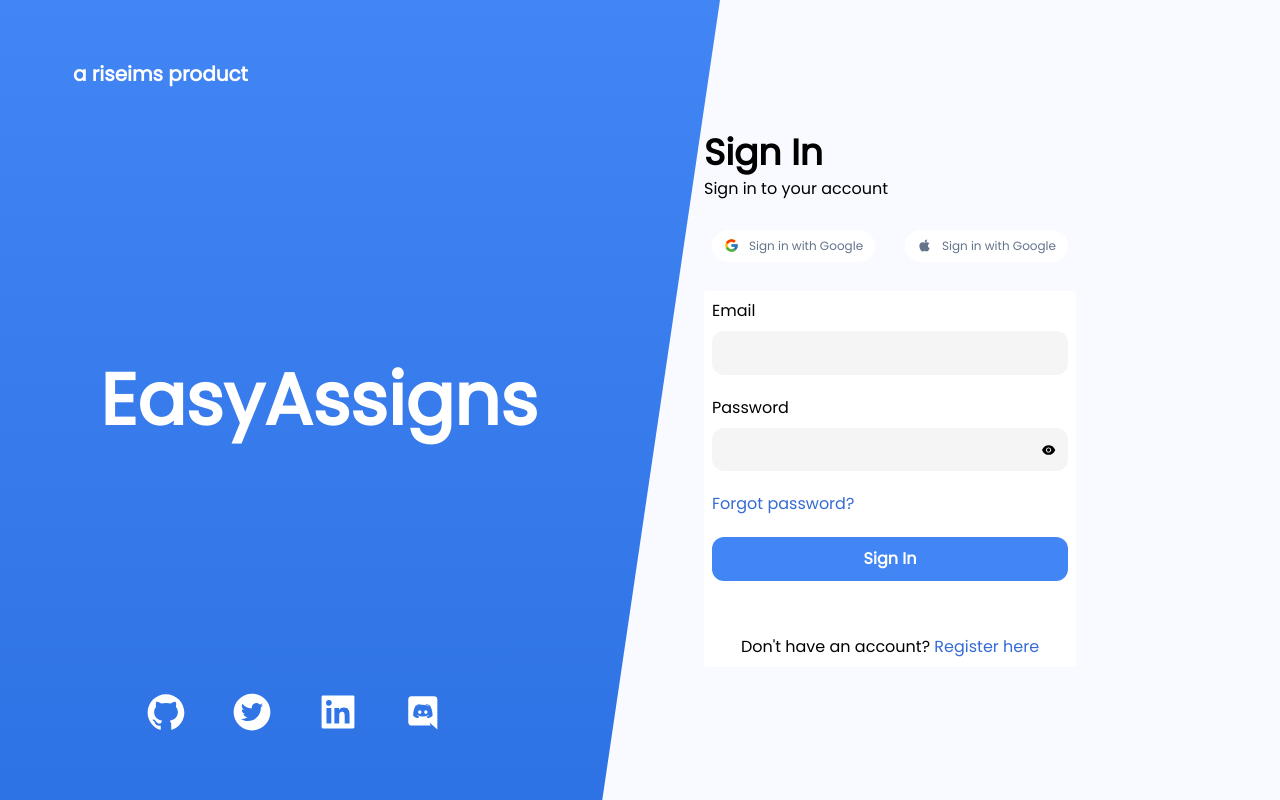
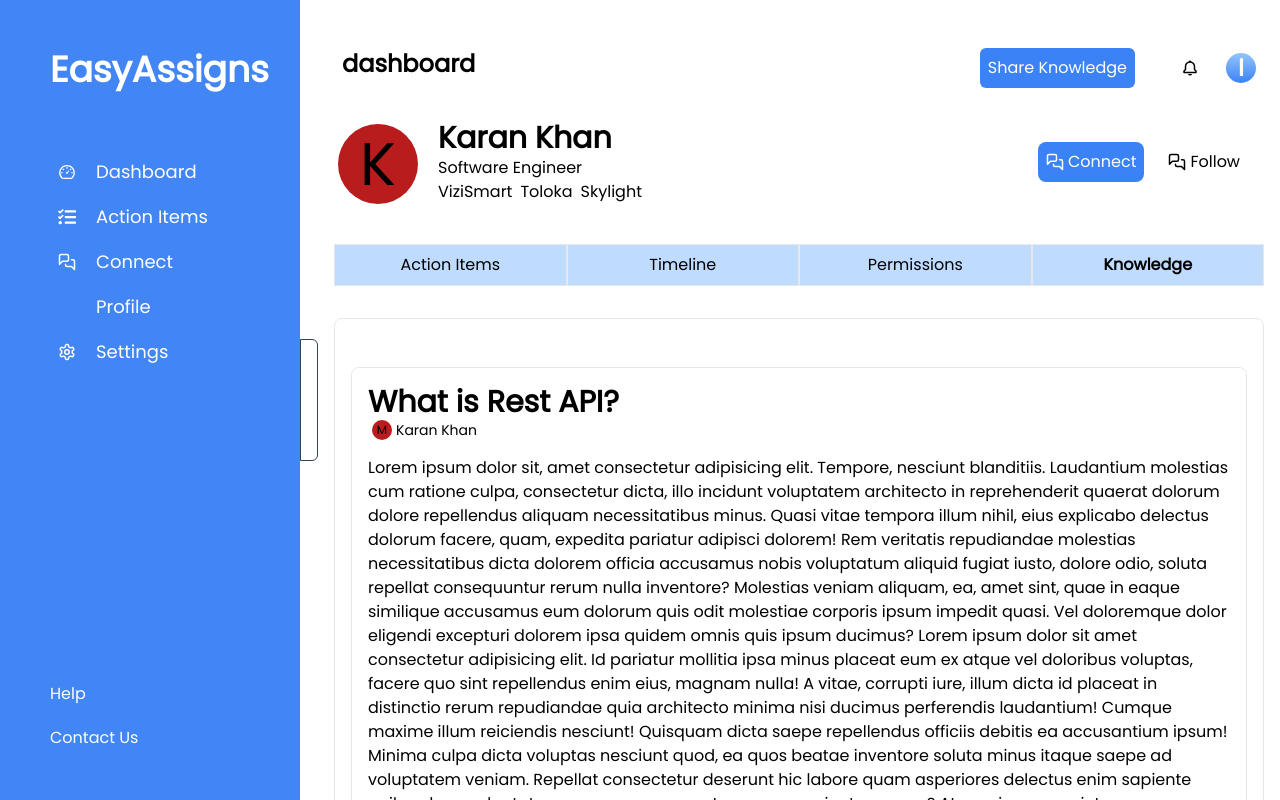
Before and after one commit to myselfims/assigner_frontend, a React (Vite) app: page /view-user in a window 1280 px wide. Before the commit this address led to /login. Built offline with nearby package versions, Linux system fonts and the light colour scheme; some icons are missing.

Commit message:
ui changes create knowlege section

```diff
--- a/src/App.jsx
+++ b/src/App.jsx
@@ -19,6 +19,9 @@
 import MobileNav from "./components/MobileNav";
 import LandingPage from "./pages/landing page/LandingPage";
 import BaseLayout from "./pages/BaseLayout";
+import ViewUser from "./pages/view user/ViewUser";
+import ShareKnowledge from "./pages/share knowledge/ShareKnowledge";
+import Projects from "./pages/projects/Projects";
 
 
 function App() {
@@ -29,12 +32,12 @@
     <div className={`flex max-sm:p-[10px] w-screen ${!darkMode?'bg-black text-white':'bg-white text-black'}`}>
 
       {pathname != '/login' && '/signup' && pathname != '/'?
-      <div className="nav">
+      <div className="nav static">
         <Navigation />
         <MobileNav/>
       </div>:null}
 
-      <div className="max-sm:my-10 max-sm:p-0 w-full">
+      <div className="max-sm:my-10 max-sm:p-0 w-full h-screen overflow-hidden">
         <Routes>
           <Route path='/' element={<LandingPage />}/>
           <Route element={<BaseLayout/>} >
@@ -45,6 +48,9 @@
             <Route path='/mnjusers' element={<ManageUsers/>}/>
             <Route path='/profile' element={<Profile/>}/>
             <Route path='/settings' element={<Settings/>}/>
+            <Route path='/view-user' element={<ViewUser/>}/>
+            <Route path='/share-knowledge' element={<ShareKnowledge/>}/>
+            <Route path='/projects' element={<Projects/>}/>
           </Route>
         </Routes>
 
--- a/src/components/Navigation.jsx
+++ b/src/components/Navigation.jsx
@@ -21,9 +21,9 @@
   const [close, setClose] = useState(false)
 
   useEffect(()=>{
-    if (pathname != "/login" && pathname != "/signup" && pathname != '/'){
-      getAuthInfo().token?null:navigate('/login')
-    }
+    // if (pathname != "/login" && pathname != "/signup" && pathname != '/'){
+    //   getAuthInfo().token?null:navigate('/login')
+    // }
   },[])
 
   return (
--- a/src/components/SearchBar.jsx
+++ b/src/components/SearchBar.jsx
@@ -8,15 +8,15 @@
     const dispatch = useDispatch()
 
   return (
-    <div className="taskSearch flex items-center">
+    <div className="taskSearch flex items-center px-3 py-1 rounded-xl border-2 w-96 justify-between">
       <input
         onChange={(e)=>setQuery(e.target.value)}
         onKeyDown={(e)=>handler(e.target.value)}
         type="text"
         placeholder="Search tasks..."
-        className="px-3 py-1 rounded-xl border-2 outline-blue-200 w-96"
+        className="w-full outline-none"
       />
-      <BsSearch className="w-5 mx-4 cursor-pointer hover:opacity-70 h-5 " />
+      <BsSearch className="w-5 cursor-pointer hover:opacity-70 h-5 " />
     </div>
   );
 };
--- a/src/components/TopNav.jsx
+++ b/src/components/TopNav.jsx
@@ -3,7 +3,7 @@
 import { BsSearch } from "react-icons/bs";
 import { useSelector } from "react-redux";
 import { MdLogout } from "react-icons/md";
-import { useLocation, useNavigate } from "react-router-dom";
+import { Link, useLocation, useNavigate } from "react-router-dom";
 
 const TopNav = () => {
   const navigate = useNavigate();
@@ -19,7 +19,7 @@
   return (
     <>
       {pathname=='/'? null :
-    <div className="head justify-between w-full my-6 flex">
+    <div className="head justify-between w-full my-6 flex sticky top-1 bg-white rounded-lg py-2 px-2">
       <h1 className="font-bold text-2xl">{current}</h1>
       <div className="flex items-center">
         <div className=" hidden items-center border-2 px-4 rounded-full">
@@ -30,6 +30,7 @@
           />
           <BsSearch className="w-[12px] h-[12px] " />
         </div>
+        <Link to={'/share-knowledge'} className="bg-blue-500 text-white p-2 rounded-md">Share Knowledge</Link>
         <div className="flex items-center">
           <BiBell className="mr-[27px] ml-[46px] w-[18px] cursor-pointer h-[20px]" />
           <div
--- /dev/null
+++ b/src/components/knowledge card/KnowledgeCard.jsx
@@ -0,0 +1,67 @@
+import React from "react";
+import { BiLike, BiSolidLike } from "react-icons/bi";
+import { FaRegComment } from "react-icons/fa";
+
+const KnowledgeCard = () => {
+  return (
+    <div className="body w-full my-8 border p-4 rounded-lg">
+      <div className="header w-full flex items-center">
+        <div className="">
+          <h1 className="text-3xl font-semibold">What is Rest API?</h1>
+
+          <div className="flex items-center">
+            <div className="w-5 h-5 hover:border-2 border-black bg-red-700 mx-1 p-2 flex justify-center rounded-full items-center text-xs">
+              M
+            </div>
+            <p className="text-sm">Karan Khan</p>
+          </div>
+        </div>
+      </div>
+
+      <div className="my-4">
+        <p>
+          Lorem ipsum dolor sit, amet consectetur adipisicing elit. Tempore,
+          nesciunt blanditiis. Laudantium molestias cum ratione culpa,
+          consectetur dicta, illo incidunt voluptatem architecto in
+          reprehenderit quaerat dolorum dolore repellendus aliquam
+          necessitatibus minus. Quasi vitae tempora illum nihil, eius explicabo
+          delectus dolorum facere, quam, expedita pariatur adipisci dolorem! Rem
+          veritatis repudiandae molestias necessitatibus dicta dolorem officia
+          accusamus nobis voluptatum aliquid fugiat iusto, dolore odio, soluta
+          repellat consequuntur rerum nulla inventore? Molestias veniam aliquam,
+          ea, amet sint, quae in eaque similique accusamus eum dolorum quis odit
+          molestiae corporis ipsum impedit quasi. Vel doloremque dolor eligendi
+          excepturi dolorem ipsa quidem omnis quis ipsum ducimus? Lorem ipsum
+          dolor sit amet consectetur adipisicing elit. Id pariatur mollitia ipsa
+          minus placeat eum ex atque vel doloribus voluptas, facere quo sint
+          repellendus enim eius, magnam nulla! A vitae, corrupti iure, illum
+          dicta id placeat in distinctio rerum repudiandae quia architecto
+          minima nisi ducimus perferendis laudantium! Cumque maxime illum
+          reiciendis nesciunt! Quisquam dicta saepe repellendus officiis debitis
+          ea accusantium ipsum! Minima culpa dicta voluptas nesciunt quod, ea
+          quos beatae inventore soluta minus itaque saepe ad voluptatem veniam.
+          Repellat consectetur deserunt hic labore quam asperiores delectus enim
+          sapiente quibusdam, voluptatum magnam aspernatur porro nesciunt eos
+          vero? At possimus eveniet numquam.
+        </p>
+        <button className="text-sm text-blue-500">Show more</button>
+      </div>
+
+      <div className="w-full flex justify-between mt-6">
+        <div className="flex">
+          <button className="flex items-center justify-center hover:bg-slate-200 rounded-full p-1">
+            <BiLike className="inline mr-1 w-6 h-6" />
+            220
+          </button>
+          <button className="flex items-center justify-center mx-4 hover:bg-slate-200 rounded-full p-1">
+            <FaRegComment className="inline mr-1 w-6 h-6" />
+            22
+          </button>
+        </div>
+        <p>23 October 2024</p>
+      </div>
+    </div>
+  );
+};
+
+export default KnowledgeCard;
--- a/src/pages/BaseLayout.jsx
+++ b/src/pages/BaseLayout.jsx
@@ -3,7 +3,7 @@
 
 const BaseLayout = () => {
   return (
-    <div className="p-4">
+    <div className="p-4 w-full h-full overflow-y-scroll">
         <TopNav/>
       <Outlet />
     </div>
--- a/src/pages/Settings.jsx
+++ b/src/pages/Settings.jsx
@@ -18,9 +18,25 @@
     }
 
   return (
-    <div className='w-full flex justify-center'>
+    <div className='w-full flex bg-red-300'>
+      <div className="flex flex-col border-2 w-96 rounded p-4">
+        <h5 className='text-slate-700'>Privacy</h5>
+        <div className="flex justify-between my-2">
+            <p>Show online status </p>
+           <ToggleBtn value={darkMode} handler={handleDarkMode}/>
+        </div>
+        <div className="flex justify-between my-2">
+            <p>Private profile</p>
+           <ToggleBtn value={darkMode} handler={handleDarkMode}/>
+        </div>
+        <div className="flex justify-between my-2">
+            <p>Dark Mode </p>
+           <ToggleBtn value={darkMode} handler={handleDarkMode}/>
+        </div>
+      </div>
     <div className='border-2 w-96 rounded p-4'>
-        <div className="flex justify-between">
+      <h5 className='text-slate-700'>Visuals</h5>
+        <div className="flex justify-between my-2">
             <p>Dark Mode </p>
            <ToggleBtn value={darkMode} handler={handleDarkMode}/>
         </div>
--- a/src/pages/Tasks.jsx
+++ b/src/pages/Tasks.jsx
@@ -1,7 +1,7 @@
 import React, { useEffect, useState } from "react";
 import { fetchData, getAuthInfo } from "../api";
 import TaskRow from "../components/TaskRow";
-import noDataImage from '../assets/no data.png'
+import noDataImage from "../assets/no data.png";
 import Loader from "../components/Loader";
 import Modal from "../components/TaskDetailsModal";
 import AddTaskModal from "../components/AddTaskModal";
@@ -10,13 +10,14 @@
 import { setCurrentPage } from "../store/features/appGlobalSlice";
 import SearchBar from "../components/SearchBar";
 import TaskCard from "../components/TaskCard";
+import { Link } from "react-router-dom";
 
 const Tasks = ({ setCurrent }) => {
   const dispatch = useDispatch();
   const { tasks, loading } = useSelector((state) => state.tasks);
   const detailsModal = useSelector((state) => state.taskDetails.modal);
   const [addtask, setAddTask] = useState(false);
-  const {auth_info} = useSelector(state=>state.globalState)
+  const { auth_info } = useSelector((state) => state.globalState);
 
   const handleModal = (task) => {
     setModal(true);
@@ -55,10 +56,11 @@
   }, []);
   return (
     <div className="w-full">
-      <div className="head max-sm:flex-col flex justify-between items-center">
+      <div className="head max-sm:flex-col flex justify-between items-center w-full">
         <div className="flex max-sm:w-full items-center justify-between max-sm:mb-3">
           <h1 className="flex">
-            <strong className="mr-2">{tasks?.length}</strong>Task {tasks?.length>1?'s':null}
+            <strong className="mr-2">{tasks?.length}</strong>Task{" "}
+            {tasks?.length > 1 ? "s" : null}
           </h1>
           {auth_info?.user?.isAdmin ? (
             <button
@@ -69,10 +71,33 @@
             </button>
           ) : null}
         </div>
-        <div className="flex relative w-full justify-center">
+
+        <div className="flex relative justify-center bg-white">
+          <div className="flex">
+            <div className="group cursor-pointer">
+              <div className="w-8 h-8 hover:border-2 border-black bg-purple-700 relative mx-1 p-2 flex justify-center rounded-full items-center">
+                R
+              </div>
+              <div className="absolute bg-white group-hover:flex hidden  rounded-md p-2 flex-col">
+                  <h1 className="text-sm">Imran S</h1>
+                  <Link className="hover:text-blue-700 text-xs text-slate-700">3 Items in progress</Link>
+              </div>
+            </div>
+            <div className="group cursor-pointer">
+              <div className="w-8 h-8 hover:border-2 border-black bg-red-700 relative mx-1 p-2 flex justify-center rounded-full items-center">
+                M
+              </div>
+              <div className="absolute bg-white group-hover:flex hidden  rounded-md p-2 flex-col">
+                  <h1 className="text-sm">Shubham S</h1>
+                  <Link to={'/view-user'} className="hover:text-blue-700 text-xs text-slate-700">3 Items in progress</Link>
+              </div>
+            </div>
+          </div>
           <div className="taskSearch flex items-center">
             <SearchBar handler={search} />
           </div>
+        </div>
+        <div className="">
           {getAuthInfo()?.isAdmin ? (
             <button
               onClick={() => setAddTask(true)}
@@ -85,7 +110,7 @@
       </div>
       <div className="flex flex-col my-4">
         <table className="table-auto max-sm:hidden max-sm:text-xs w-full">
-          <thead className="static">
+          <thead className="static rounded-md">
             <tr className="bg-blue-100">
               <th className="border-2 border-slate-400 p-2 w-[600px]">Title</th>
               <th className="border-2 border-slate-400  p-2 w-[150px]">
@@ -107,15 +132,13 @@
             })}
           </tbody>
         </table>
-        {tasks.length==0?
-            <div className="flex my-10 flex-col w-full items-center justify-center bg-">
-              <img className="w-40 h-40" src={noDataImage}/>
+        {tasks.length == 0 ? (
+          <div className="flex my-10 flex-col w-full items-center justify-center bg-">
+            <img className="w-40 h-40" src={noDataImage} />
 
-              <h1 className="text-2xl font-bold">No records found!</h1>
-
-            </div>
-            :null
-          }
+            <h1 className="text-2xl font-bold">No records found!</h1>
+          </div>
+        ) : null}
         {/* For Mobile */}
         <div className="max-sm:flex flex-col hidden">
           {tasks?.map((task) => {
--- /dev/null
+++ b/src/pages/projects/ProjectCard.jsx
@@ -0,0 +1,23 @@
+import React from 'react'
+import { FaUsers } from "react-icons/fa";
+
+const ProjectCard = () => {
+  return (
+    <div className="border-2 w-72 p-2 rounded-lg hover:shadow-blue-300 cursor-pointer shadow-lg">
+    <div className="header flex justify-between">
+      <div className="">
+        <h1 className='font-semibold text-2xl'>ViziSmart</h1>
+        <div className="flex">
+          <div className="w-5 h-5 hover:border-2 border-black bg-red-700 mx-1 p-2 flex justify-center rounded-full items-center text-xs">
+              M
+            </div>
+            <p className="text-sm">Karan Khan</p>
+        </div>
+      </div>
+      <button className='flex justify-center items-center'><FaUsers className='w-5 h-5 mr-1'/> 22</button>
+    </div>
+  </div>
+  )
+}
+
+export default ProjectCard
--- /dev/null
+++ b/src/pages/projects/Projects.jsx
@@ -0,0 +1,20 @@
+import React, { useState } from 'react'
+import ProjectCard from './ProjectCard';
+
+const Projects = () => {
+  const [projects, setProjects] = useState([])
+
+  return (
+    <div>
+      <h1>Hello</h1>
+      <div className="w-full flex justify-between">
+        <ProjectCard />
+        <ProjectCard />
+        <ProjectCard />
+      </div>
+
+    </div>
+  )
+}
+
+export default Projects
--- /dev/null
+++ b/src/pages/share knowledge/ShareKnowledge.jsx
@@ -0,0 +1,20 @@
+import React from 'react'
+
+const ShareKnowledge = () => {
+  return (
+    <div className='w-full bg-red-700'>
+
+        <div className="header">
+            <div className="">
+                <input type="text" placeholder='Title' className='w-full outline-none p-2 border border-blue-400 rounded-lg'/>
+            </div>
+        </div>
+        <div className="body my-4">
+            <textarea className='w-full outline-none p-2 border h-96 border-blue-400 rounded-lg h-6/12' name="" id=""></textarea>
+        </div>
+
+    </div>
+  )
+}
+
+export default ShareKnowledge
--- /dev/null
+++ b/src/pages/view user/ViewUser.jsx
@@ -0,0 +1,64 @@
+import React, { useState } from "react";
+import { LuMessagesSquare } from "react-icons/lu";
+import { Link } from "react-router-dom";
+import { BiLike, BiSolidLike } from "react-icons/bi";
+import { FaRegComment } from "react-icons/fa";
+import KnowledgeCard from "../../components/knowledge card/KnowledgeCard";
+
+const ViewUser = () => {
+  const [follow, setFollow] = useState(false);
+
+  return (
+    <div className="w-full h-full">
+      <div className="header w-full flex justify-between">
+        <div className="flex items-end">
+          <div className="w-20 h-20 hover:border-2 text-6xl border-black bg-red-700 mx-1 p-2 flex justify-center rounded-full items-center">
+            K
+          </div>
+          <div className="mx-4">
+            <h1 className="text-3xl font-semibold">Karan Khan</h1>
+            <p>Software Engineer</p>
+            <Link className="hover:text-blue-600 ">ViziSmart</Link>
+            <Link className="hover:text-blue-600 mx-2">Toloka</Link>
+            <Link className="hover:text-blue-600">Skylight</Link>
+          </div>
+        </div>
+        <div className="flex items-center">
+          <button className="bg-blue-500 text-white rounded-lg p-2 flex items-center justify-center">
+            {" "}
+            <LuMessagesSquare className="w-[18px] h-[18px] mr-1" /> Connect
+          </button>
+          <button
+            onClick={() => setFollow(!follow)}
+            className="border-blue-500 text-black rounded-lg p-2 flex items-center justify-center mx-4"
+          >
+            {" "}
+            <LuMessagesSquare className="w-[18px] h-[18px] mr-1" />{" "}
+            {follow ? "Following" : "Follow"}
+          </button>
+        </div>
+      </div>
+
+      <div className="body w-full mt-10 ">
+        <div className="header w-full flex justify-between sticky top-14">
+          <button className="p-2 border w-full bg-blue-200">
+            Action Items
+          </button>
+          {/* Comment on timeline or a blame feature */}
+          <button className="p-2 border w-full bg-blue-200">Timeline</button>
+          <button className="p-2 border w-full bg-blue-200">Permissions</button>
+
+          <button className="p-2 border w-full bg-blue-200 font-bold">
+            Knowledge
+          </button>
+        </div>
+
+        <div className="body w-full my-8 border p-4 rounded-lg">
+            <KnowledgeCard />
+        </div>
+      </div>
+    </div>
+  );
+};
+
+export default ViewUser;
```
Also changed, not shown: 1 other file (tests, documents, lock files or other folders).
